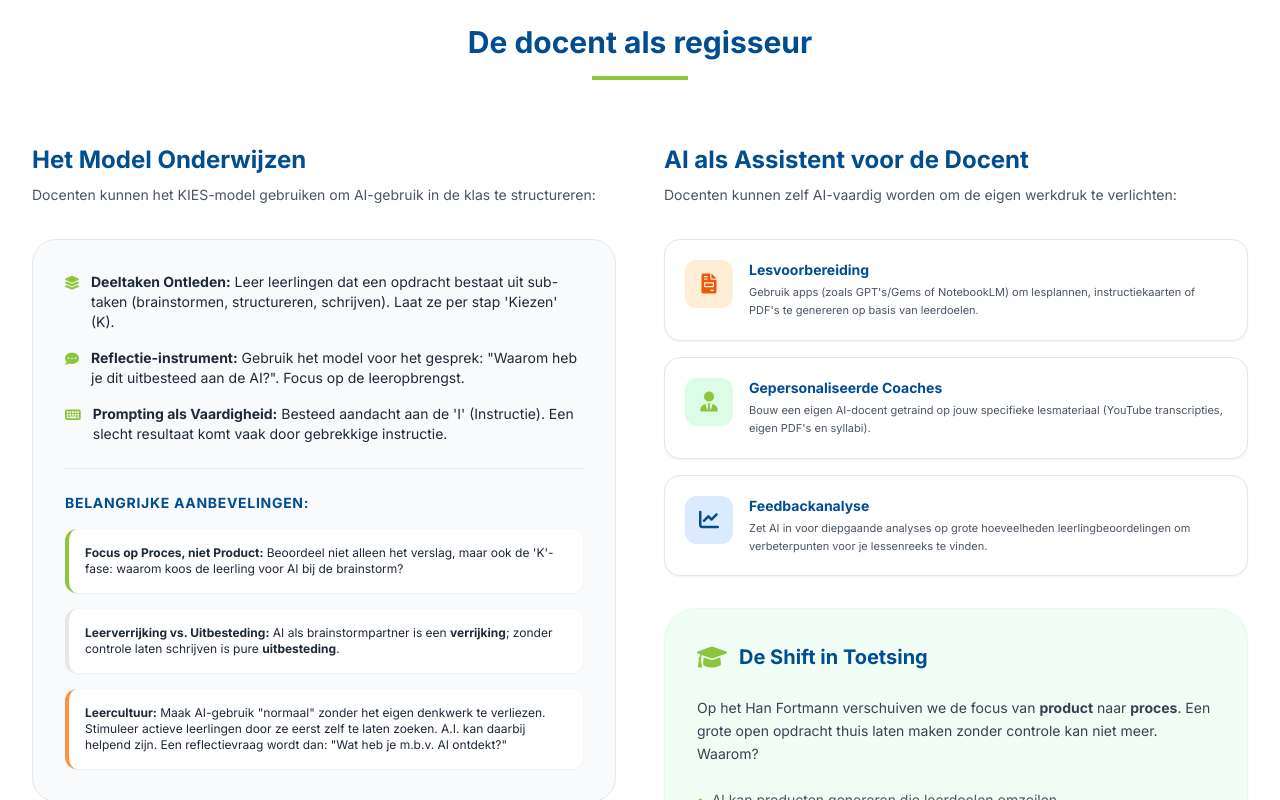
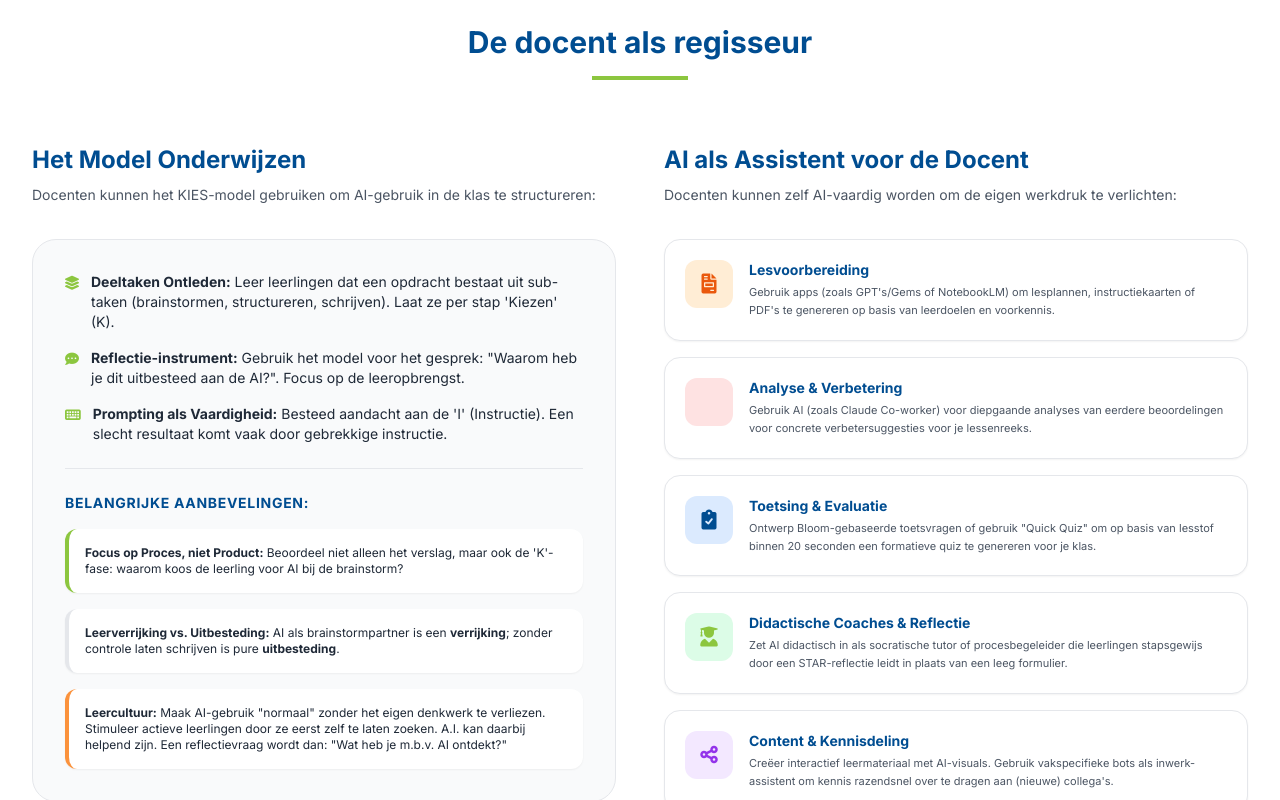
Before and after one commit to MartijnVanMourik/AI-Vaardigheid-en-KIES, a plain HTML site: page index.html in a window 1280 px wide. Shown: the part 3153-3953 px from the top of the page. Drawn offline with nearby package versions, Linux system fonts and the light colour scheme.

Commit message:
feat: update AI application examples by replacing and adding new categories with revised descriptions and icons.

```diff
--- a/index.html
+++ b/index.html
@@ -270,8 +270,8 @@
                             2</span>
                     </div>
                     <h3 class="text-xl font-bold mb-2 text-trinitas-blue">Instructie</h3>
-                    <p class="text-gray-600 text-sm mb-6">De technische vaardigheid om AI-agents (sub-agents) effectief
-                        aan te sturen.</p>
+                    <p class="text-gray-600 text-sm mb-6">De technische vaardigheid om AI effectief aan te sturen
+                        (te prompten).</p>
                     <div class="mt-auto">
                         <div
                             class="bg-green-50 text-trinitas-green px-4 py-2 rounded-lg text-xs font-bold flex items-center">
@@ -546,7 +546,7 @@
                         </p>
                     </div>
 
-                    <div class="space-y-4 text-sm">
+                    <div class="grid grid-cols-1 gap-4 text-sm">
                         <!-- Lesvoorbereiding -->
                         <div
                             class="p-5 border rounded-2xl hover:bg-gray-50 transition flex gap-4 items-start bg-white shadow-sm">
@@ -558,39 +558,72 @@
                                 <h4 class="font-bold text-trinitas-blue mb-1 text-sm">Lesvoorbereiding</h4>
                                 <p class="text-gray-600 text-[11px] leading-relaxed">
                                     Gebruik apps (zoals GPT's/Gems of NotebookLM) om lesplannen, instructiekaarten of
-                                    PDF's te genereren op basis van leerdoelen.
+                                    PDF's te genereren op basis van leerdoelen en voorkennis.
                                 </p>
                             </div>
                         </div>
 
-                        <!-- Gepersonaliseerde Coaches -->
+                        <!-- Analyse & Verbetering -->
+                        <div
+                            class="p-5 border rounded-2xl hover:bg-gray-50 transition flex gap-4 items-start bg-white shadow-sm">
+                            <div
+                                class="bg-red-100 w-12 h-12 rounded-xl text-red-600 shrink-0 flex items-center justify-center">
+                                <i class="fas fa-magnifying-glass-chart text-xl"></i>
+                            </div>
+                            <div>
+                                <h4 class="font-bold text-trinitas-blue mb-1 text-sm">Analyse & Verbetering</h4>
+                                <p class="text-gray-600 text-[11px] leading-relaxed">
+                                    Gebruik AI (zoals Claude Co-worker) voor diepgaande analyses van eerdere
+                                    beoordelingen voor concrete verbetersuggesties voor je lessenreeks.
+                                </p>
+                            </div>
+                        </div>
+
+                        <!-- Toetsing & Evaluatie -->
+                        <div
+                            class="p-5 border rounded-2xl hover:bg-gray-50 transition flex gap-4 items-start bg-white shadow-sm">
+                            <div
+                                class="bg-blue-100 w-12 h-12 rounded-xl text-trinitas-blue shrink-0 flex items-center justify-center">
+                                <i class="fas fa-clipboard-check text-xl"></i>
+                            </div>
+                            <div>
+                                <h4 class="font-bold text-trinitas-blue mb-1 text-sm">Toetsing & Evaluatie</h4>
+                                <p class="text-gray-600 text-[11px] leading-relaxed">
+                                    Ontwerp Bloom-gebaseerde toetsvragen of gebruik "Quick Quiz" om op basis van lesstof
+                                    binnen 20 seconden een formatieve quiz te genereren voor je klas.
+                                </p>
+                            </div>
+                        </div>
+
+                        <!-- Didactische Coaches & Reflectie -->
                         <div
                             class="p-5 border rounded-2xl hover:bg-gray-50 transition flex gap-4 items-start bg-white shadow-sm">
                             <div
                                 class="bg-green-100 w-12 h-12 rounded-xl text-trinitas-green shrink-0 flex items-center justify-center">
-                                <i class="fas fa-user-tie text-xl"></i>
+                                <i class="fas fa-user-graduate text-xl"></i>
                             </div>
                             <div>
-                                <h4 class="font-bold text-trinitas-blue mb-1 text-sm">Gepersonaliseerde Coaches</h4>
+                                <h4 class="font-bold text-trinitas-blue mb-1 text-sm">Didactische Coaches & Reflectie
+                                </h4>
                                 <p class="text-gray-600 text-[11px] leading-relaxed">
-                                    Bouw een eigen AI-docent getraind op jouw specifieke lesmateriaal (YouTube
-                                    transcripties, eigen PDF's en syllabi).
+                                    Zet AI didactisch in als socratische tutor of procesbegeleider die leerlingen
+                                    stapsgewijs door een STAR-reflectie leidt in plaats van een leeg formulier.
                                 </p>
                             </div>
                         </div>
 
-                        <!-- Feedbackanalyse -->
+                        <!-- Content & Kennisdeling -->
                         <div
                             class="p-5 border rounded-2xl hover:bg-gray-50 transition flex gap-4 items-start bg-white shadow-sm">
                             <div
-                                class="bg-blue-100 w-12 h-12 rounded-xl text-trinitas-blue shrink-0 flex items-center justify-center">
-                                <i class="fas fa-chart-line text-xl"></i>
+                                class="bg-purple-100 w-12 h-12 rounded-xl text-purple-600 shrink-0 flex items-center justify-center">
+                                <i class="fas fa-share-nodes text-xl"></i>
                             </div>
                             <div>
-                                <h4 class="font-bold text-trinitas-blue mb-1 text-sm">Feedbackanalyse</h4>
+                                <h4 class="font-bold text-trinitas-blue mb-1 text-sm">Content & Kennisdeling</h4>
                                 <p class="text-gray-600 text-[11px] leading-relaxed">
-                                    Zet AI in voor diepgaande analyses op grote hoeveelheden leerlingbeoordelingen om
-                                    verbeterpunten voor je lessenreeks te vinden.
+                                    Creëer interactief leermateriaal met AI-visuals. Gebruik vakspecifieke bots als
+                                    inwerk-assistent om kennis razendsnel over te dragen aan (nieuwe) collega's.
                                 </p>
                             </div>
                         </div>
```
